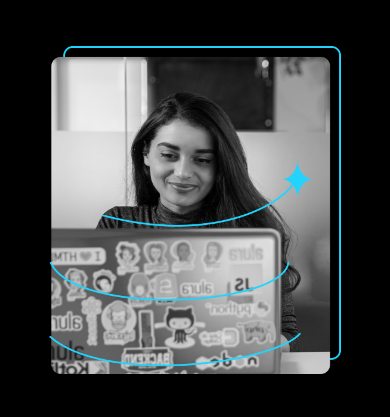
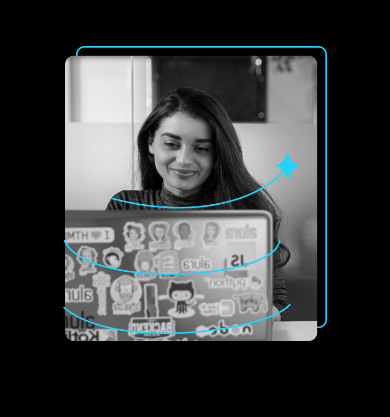
Before and after one commit to iezak/Portifolio, a plain HTML site: page index.html in a window 390 px wide. Shown: the part 75-492 px from the top of the page. Drawn offline with nearby package versions, Linux system fonts and the light colour scheme.

Commit message:
Atualizar o style.css

```diff
--- a/style/style.css
+++ b/style/style.css
@@ -134,7 +134,7 @@ body {
 
     .apresentacao{
         flex-direction: column-reverse;
-        padding: 8% 0%;
+        padding: 8% 5%;
     }
 
     .apresentacao__conteudo{
```
